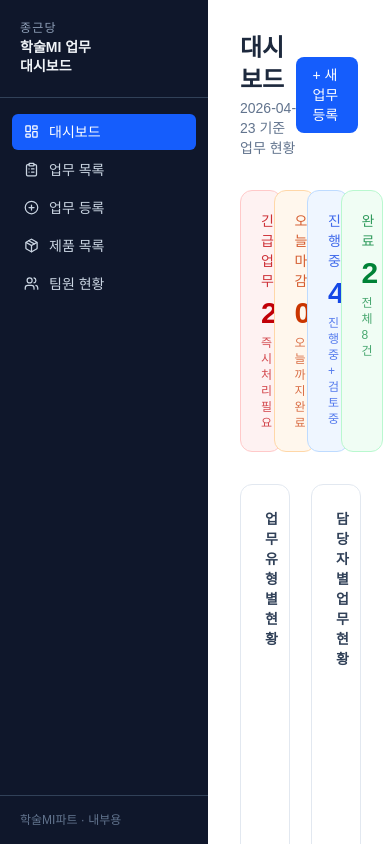
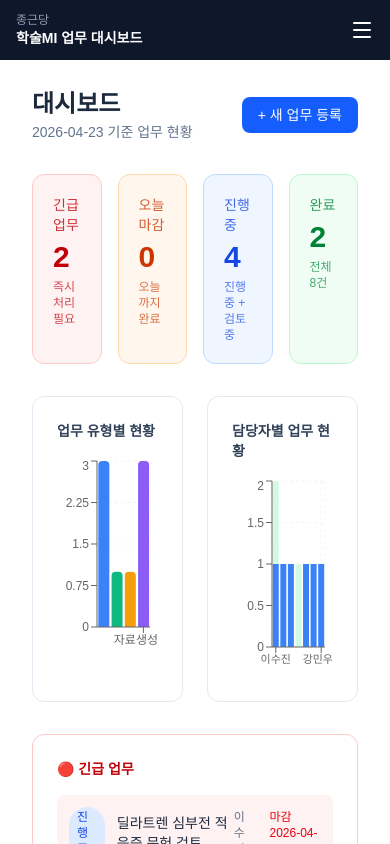
Before and after one commit to Fruits2/director, a Next.js app in the folder academic-dashboard/: page / in a window 390 px wide. Built offline with nearby package versions, Linux system fonts and the light colour scheme.

Commit message:
mobile responsive sidebar

```diff
--- a/academic-dashboard/app/layout.tsx
+++ b/academic-dashboard/app/layout.tsx
@@ -15,7 +15,7 @@ export default function RootLayout({ children }: { children: React.ReactNode })
     <html lang="ko" className={`${geist.variable} h-full`}>
       <body className="flex h-full min-h-screen bg-slate-50 antialiased">
         <Sidebar />
-        <main className="flex-1 overflow-auto">{children}</main>
+        <main className="flex-1 overflow-auto pt-14 md:pt-0">{children}</main>
       </body>
     </html>
   );
--- a/academic-dashboard/components/Sidebar.tsx
+++ b/academic-dashboard/components/Sidebar.tsx
@@ -2,7 +2,8 @@
 
 import Link from "next/link";
 import { usePathname } from "next/navigation";
-import { LayoutDashboard, ClipboardList, Package, Users, PlusCircle } from "lucide-react";
+import { LayoutDashboard, ClipboardList, Package, Users, PlusCircle, Menu, X } from "lucide-react";
+import { useState } from "react";
 
 const navItems = [
   { href: "/", label: "대시보드", icon: LayoutDashboard },
@@ -14,38 +15,63 @@ const navItems = [
 
 export default function Sidebar() {
   const pathname = usePathname();
+  const [mobileOpen, setMobileOpen] = useState(false);
 
   return (
-    <aside className="w-52 min-h-screen bg-slate-900 text-slate-100 flex flex-col shrink-0">
-      <div className="px-5 py-5 border-b border-slate-700">
-        <p className="text-xs text-slate-400 font-medium uppercase tracking-widest">종근당</p>
-        <h1 className="text-sm font-bold mt-0.5 leading-snug">학술MI 업무<br />대시보드</h1>
+    <>
+      {/* 모바일 상단 헤더 */}
+      <div className="md:hidden flex items-center justify-between px-4 py-3 bg-slate-900 text-white fixed top-0 left-0 right-0 z-50">
+        <div>
+          <p className="text-xs text-slate-400">종근당</p>
+          <p className="text-sm font-bold">학술MI 업무 대시보드</p>
+        </div>
+        <button onClick={() => setMobileOpen(!mobileOpen)}>
+          {mobileOpen ? <X size={24} /> : <Menu size={24} />}
+        </button>
       </div>
-      <nav className="flex-1 py-4">
-        <ul className="space-y-0.5 px-3">
-          {navItems.map(({ href, label, icon: Icon }) => {
-            const active = pathname === href || (href !== "/" && pathname.startsWith(href));
-            return (
-              <li key={href}>
-                <Link
-                  href={href}
-                  className={`flex items-center gap-2.5 px-3 py-2 rounded-md text-sm transition-colors ${
-                    active
-                      ? "bg-blue-600 text-white font-medium"
-                      : "text-slate-300 hover:bg-slate-800 hover:text-white"
-                  }`}
-                >
-                  <Icon size={15} />
+
+      {/* 모바일 드로어 메뉴 */}
+      {mobileOpen && (
+        <div className="md:hidden fixed inset-0 z-40 bg-black/50" onClick={() => setMobileOpen(false)}>
+          <div className="w-64 h-full bg-slate-900 p-6" onClick={e => e.stopPropagation()}>
+            <nav className="mt-8 space-y-1">
+              {navItems.map(({ href, label, icon: Icon }) => (
+                <Link key={href} href={href}
+                  onClick={() => setMobileOpen(false)}
+                  className={`flex items-center gap-3 px-3 py-2.5 rounded-lg text-sm font-medium transition-colors ${
+                    pathname === href
+                      ? "bg-blue-600 text-white"
+                      : "text-slate-300 hover:bg-slate-800"
+                  }`}>
+                  <Icon size={18} />
                   {label}
                 </Link>
-              </li>
-            );
-          })}
-        </ul>
-      </nav>
-      <div className="px-5 py-4 border-t border-slate-700 text-xs text-slate-500">
-        학술MI파트 · 내부용
-      </div>
-    </aside>
+              ))}
+            </nav>
+          </div>
+        </div>
+      )}
+
+      {/* PC 사이드바 */}
+      <aside className="hidden md:flex w-56 min-h-screen bg-slate-900 text-white flex-col p-6">
+        <div className="mb-8">
+          <p className="text-xs text-slate-400">종근당</p>
+          <p className="text-sm font-bold leading-tight">학술MI 업무<br />대시보드</p>
+        </div>
+        <nav className="space-y-1">
+          {navItems.map(({ href, label, icon: Icon }) => (
+            <Link key={href} href={href}
+              className={`flex items-center gap-3 px-3 py-2.5 rounded-lg text-sm font-medium transition-colors ${
+                pathname === href
+                  ? "bg-blue-600 text-white"
+                  : "text-slate-300 hover:bg-slate-800"
+              }`}>
+              <Icon size={18} />
+              {label}
+            </Link>
+          ))}
+        </nav>
+      </aside>
+    </>
   );
 }
```
